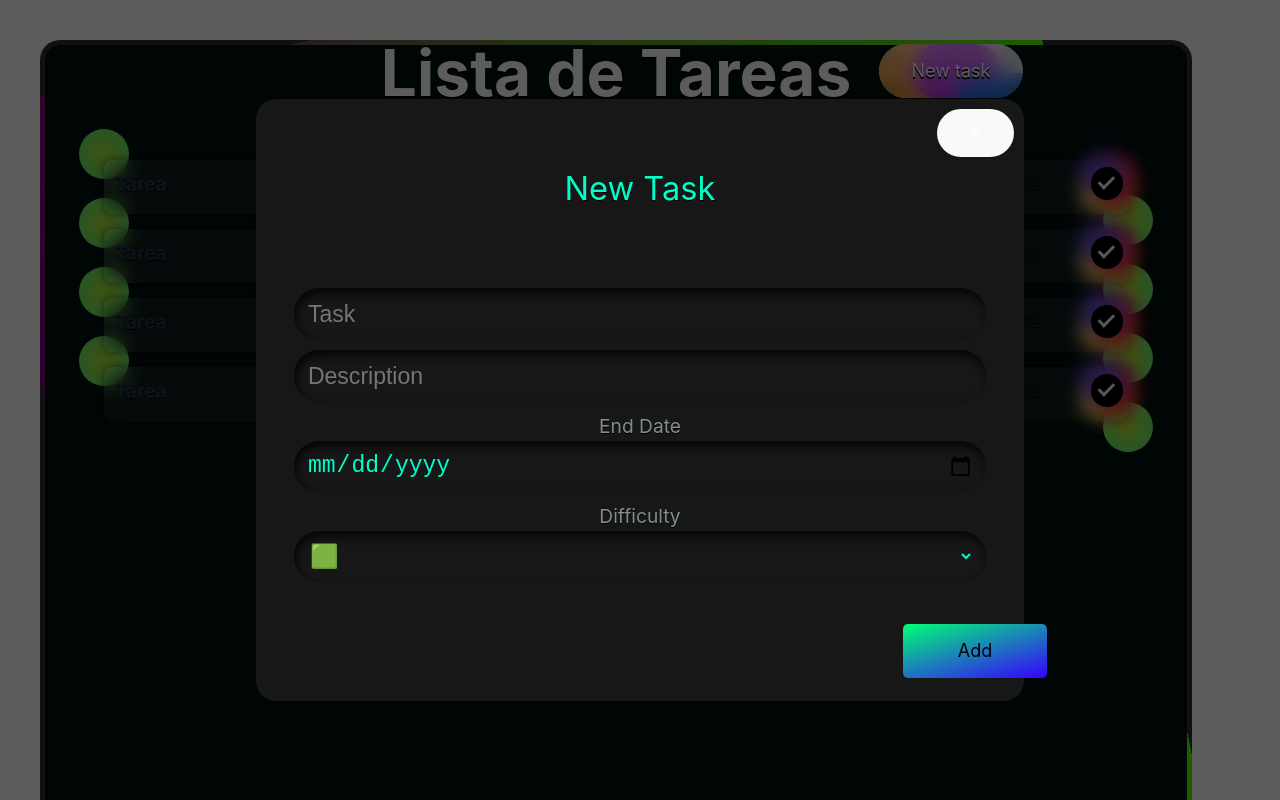
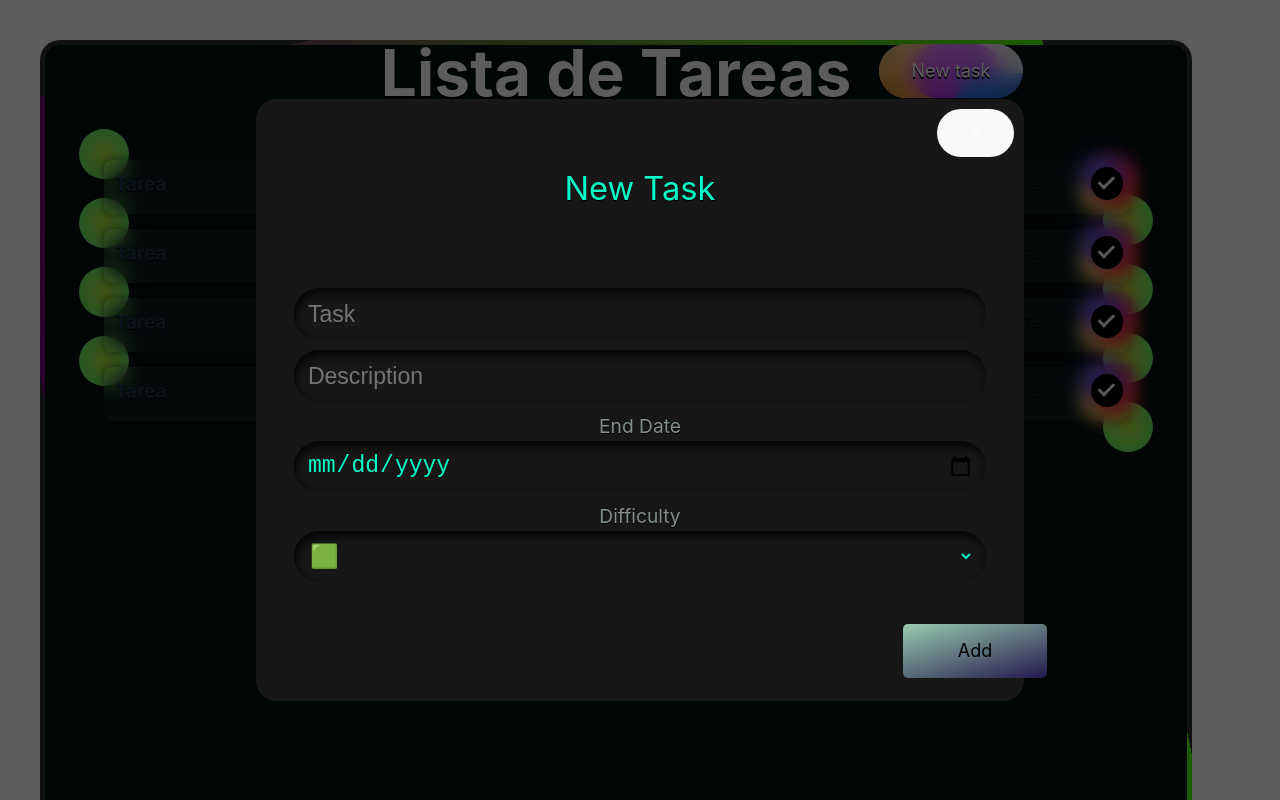
Before and after one commit to Flopyflor/to-do-list-react, a React (Vite) app: page / in a window 1280 px wide. Both pictures are taken after a click on the button "New task". Shown: the top 800 px of the page. Built offline with nearby package versions, Linux system fonts and the light colour scheme.

Commit message:
portal manejado desde el context

```diff
--- a/src/Components/Portal/Portal.jsx
+++ b/src/Components/Portal/Portal.jsx
@@ -1,18 +1,22 @@
-import React from 'react'
+import React, {useContext} from 'react'
 import styles from './portal.module.css'
+import {PortalContext} from '../../Contexts/PortalContext'
 
 //Portal que muestra, en este caso, el formulario para agregar una nueva tarea.
 
-export const Portal = ({setClosed, children}) => {
+export const Portal = ({children}) => {
+
+    const {isPortalVisible, closePortal} = useContext(PortalContext);
 
     return (
-        <>
+        <> {isPortalVisible && (
             <div id={styles.portalBackground}>
                 <div id={styles.portalContent}>
-                    <button id={styles.portalBtnClose} onClick={setClosed}>X</button>
+                    <button id={styles.portalBtnClose} onClick={closePortal}>X</button>
                     {children}
                 </div>
             </div>
+        )}
         </>
     )
 }
--- a/src/Components/board/board.jsx
+++ b/src/Components/board/board.jsx
@@ -1,11 +1,14 @@
 import React from 'react'
 import './board.css';
+import { PortalProvider } from '../../Contexts/PortalContext';
 
 import Card from '../card/card';
 import NewTaskButtton from '../newTaskButton/newTaskButtton';
 
 const Board = ({ brand }) => {
   return (
+
+    <PortalProvider>
     <div className="board">
       <div className="header">
         <h2>{ brand }</h2>
@@ -25,6 +28,7 @@ const Board = ({ brand }) => {
       </div>
 
     </div>
+    </PortalProvider>
   )
 }
 
--- a/src/Components/newTaskButton/newTaskButtton.jsx
+++ b/src/Components/newTaskButton/newTaskButtton.jsx
@@ -1,25 +1,17 @@
-import React, {useState} from 'react'
+import React, { useContext } from "react";
 import './newTaskButton.css';
 import { Portal } from '../Portal/Portal';
 import AddTaskForm from '../taskForm/addTaskForm'
+import {PortalContext} from '../../Contexts/PortalContext';
 
 
 const NewTaskButtton = () => {
-  const [showForm, setShowForm] = useState(false);
-
-  const handleClick = () => {
-    setShowForm(true);
-  }
-
-  const closePortal = () => {
-    setShowForm(false);
-  }
-
+  const { showPortal } = useContext(PortalContext);
 
   return (
     <>
     <div>
-        <button onClick={handleClick}> <span className="text">New task</span>
+        <button onClick={showPortal}> <span className="text">New task</span>
             <span className="blob"></span>
             <span className="blob"></span>
             <span classNames="blob"></span>
@@ -27,11 +19,9 @@ const NewTaskButtton = () => {
         </button>
     </div>
 
-    {showForm && (
-      <Portal setClosed={closePortal}>
-        <AddTaskForm ></AddTaskForm>
-      </Portal>
-      )}
+    <Portal>
+      <AddTaskForm ></AddTaskForm>
+    </Portal>
     </>
   )
 }
--- a/src/Components/taskForm/addTaskForm.css
+++ b/src/Components/taskForm/addTaskForm.css
@@ -103,6 +103,11 @@
     color: rgb(0, 255, 200);
   }
 
+  .button2:disabled {
+    filter: grayscale(80%);
+    cursor: default;
+  }
+
   form {
     font-size: 1.2rem;
   }
--- a/src/Components/taskForm/addTaskForm.jsx
+++ b/src/Components/taskForm/addTaskForm.jsx
@@ -1,17 +1,27 @@
-import React from 'react'
+import React, { useContext } from 'react'
 import {useAddTaskForm} from './useAddTaskForm'
 import './addTaskForm.css';
+import { PortalContext } from '../../Contexts/PortalContext';
+
 
 // Consts ---------
 import {DIFFICULTY} from '../../global/Difficulty';
 
+
+const validateMyTaskForm = (form) =>{
+    return Boolean(form.title && form.deadline);
+}
+
 const AddTaskForm = () => {
+
+    const {closePortal} = useContext(PortalContext)
 
     const {
         handleChange,
         handleSubmit,
-        form
-    } = useAddTaskForm()
+        form,
+        readyToSend
+    } = useAddTaskForm({isValidForm: validateMyTaskForm, extraOnSubmit: closePortal})
 
     const {title, description, deadline, difficulty} = form;
     const NAMES = {
@@ -53,7 +63,7 @@ const AddTaskForm = () => {
             </div>
 
             <div className="btn">
-                <button className="button2">Add</button>
+                <button className="button2" disabled={!readyToSend}>Add</button>
             </div>
 
         </form>
--- a/src/Components/taskForm/useAddTaskForm.js
+++ b/src/Components/taskForm/useAddTaskForm.js
@@ -1,21 +1,29 @@
-import { useState } from 'react'
+import { useEffect, useState } from 'react'
 import {sanitize} from '../../utils/sanitize.js';
 
-export function useAddTaskForm() {
+export function useAddTaskForm({ isValidForm, extraOnSubmit } = {}) {
+
     const [form, setForm] = useState({});
+    const [readyToSend, setReadyToSend] = useState(false);
+
 
     const handleChange = (e) => {
         let { name, value } = e.target;
 
-        setForm({
-        ...form,
-        [name]: value
-        });
+        const newForm = {
+            ...form,
+            [name]: value
+            }
+
+        setForm(newForm);
+        setReadyToSend(isValidForm(newForm))
 
     };
 
     const handleSubmit = (e) => {
         e.preventDefault();
+
+        if(!readyToSend) return;
 
         const dataToSend = {};
         const emptyForm = {}
@@ -28,11 +36,14 @@ export function useAddTaskForm() {
         //TODO: enviar al backend
 
         setForm(emptyForm);
+
+        if(extraOnSubmit) extraOnSubmit();
     }
 
     return {
         handleChange,
         handleSubmit,
-        form
+        form,
+        readyToSend
     }
 }
--- /dev/null
+++ b/src/Contexts/PortalContext.jsx
@@ -0,0 +1,26 @@
+import React, { createContext, useState } from "react";
+
+export const PortalContext = createContext();
+
+export const PortalProvider = ({ children }) => {
+    const [isPortalVisible, setPortalVisible] = useState(false);
+
+    const showPortal = () => {
+        setPortalVisible(true);
+    }
+    const closePortal = () => {
+        setPortalVisible(false);
+    }
+
+  return (
+    <PortalContext.Provider
+    value={{
+        showPortal,
+        closePortal,
+        isPortalVisible
+    }}
+    >
+        {children}
+    </PortalContext.Provider>
+  );
+};
```
